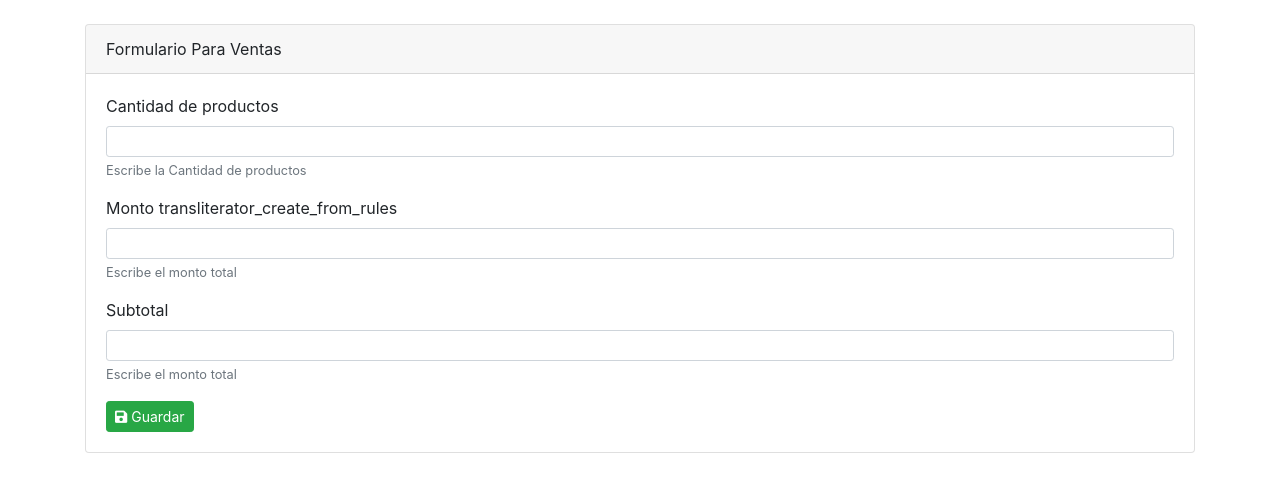
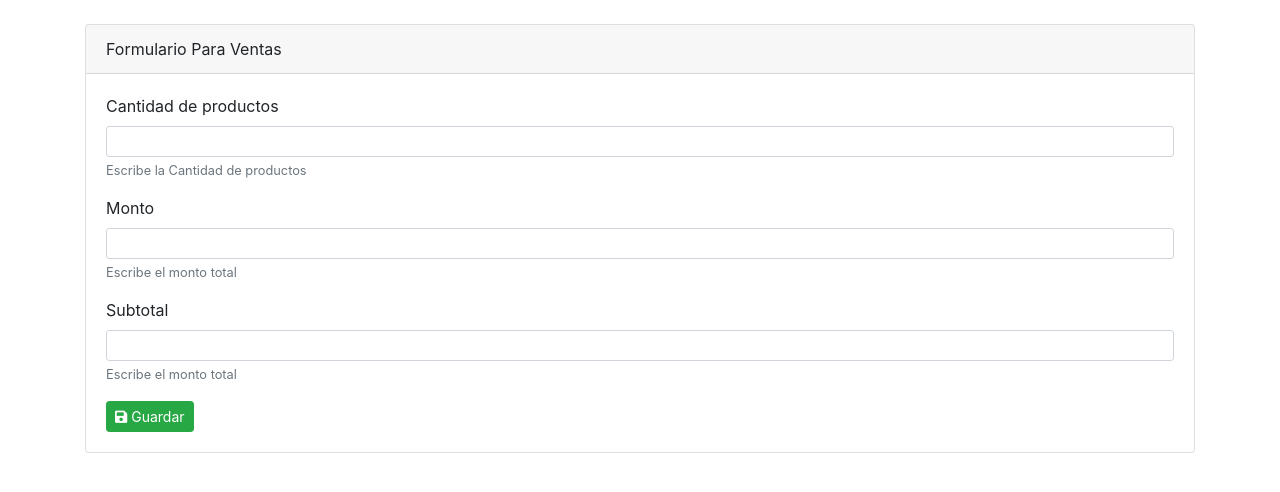
Before and after one commit to APM5691/Proyecto-Aplicaciones-Web-Equipo-10, a PHP site: page /ventas_formulario.php in a window 1280 px wide. Shown: the part 76-568 px from the top of the page. Run offline with PHP 8.4, Linux system fonts and the light colour scheme.

Commit message:
se arreglo lo que nos dijo el profe

```diff
--- a/Productos.php
+++ b/Productos.php
@@ -54,7 +54,6 @@
             </div>
         </div>
     </div>
-    <?php readfile('./materiales.php'); ?>
     <script src="js/jquery-3.5.1.min.js"></script>
     <script src="js/bootstrap.min.js"></script>
 </body>
--- a/menu.html
+++ b/menu.html
@@ -25,7 +25,7 @@
                 </a>
                 <div class="dropdown-menu" aria-labelledby="navbarDropdown">
                     <a class="dropdown-item" href="ventas_formulario.php"><i class="fa fa-piggy-bank"></i>  Ventas</a>
-                    <a class="dropdown-item" href="marcas.php"><i class="fa fa-copyright"></i> Marcas</a>
+
                     <a class="dropdown-item" href="Usuarios.php"><i class="fa fa-user"></i> Usuarios</a>
                     <a class="dropdown-item" href="Productos.php"><i class="fa fa-cart-plus"></i> Productos</a>
                     <a class="dropdown-item" href="clientes_formularios.php"><i class="fa fa-user-circle"></i> Clientes</a>
--- a/ventas_formulario.php
+++ b/ventas_formulario.php
@@ -26,7 +26,7 @@
                         <small id="cantidad_productos_help" class="form-text text-muted">Escribe la Cantidad de productos</small>
                     </div>
                     <div class="form-group">
-                        <label for="monto_total">Monto transliterator_create_from_rules</label>
+                        <label for="monto_total">Monto</label>
                         <input type="text" class="form-control form-control-sm" id="monto_total" name="monto_total"
                             aria-describedby="monto_total_help">
                         <small id="monto_total_help" class="form-text text-muted">Escribe el monto total</small>
```
